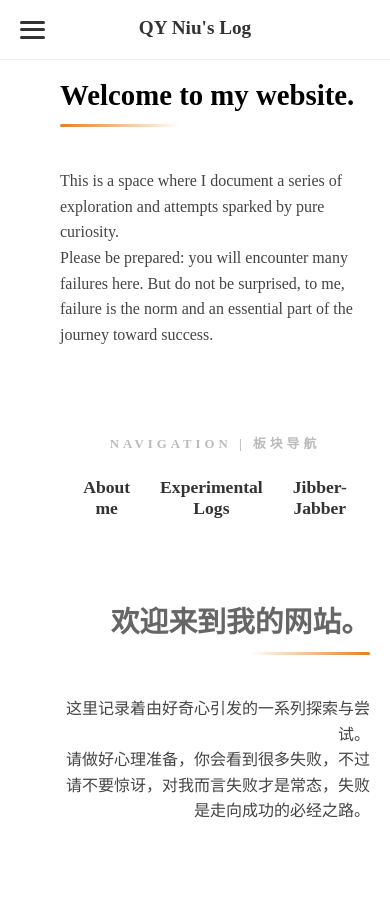
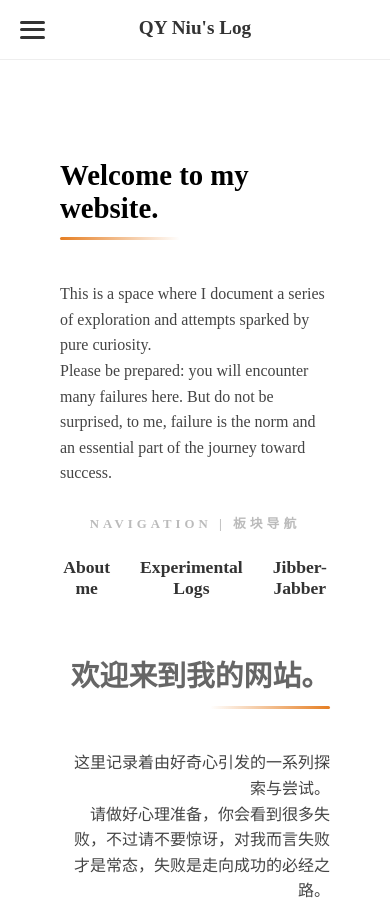
Before and after one commit to nqy-exp/nqy-exp.github.io, a Jekyll site: the page built from index.md, in a window 390 px wide and 900 px high. Built offline with Jekyll 4.4.1, drawn with Linux system fonts in a browser that asks for light colours.

Commit message:
Update style.css

```diff
--- a/assets/css/style.css
+++ b/assets/css/style.css
@@ -152,35 +152,47 @@
    解决汉堡包挤压标题导致的不对称问题
    ========================================= */
 @media (max-width: 768px) {
-     .my-custom-header {
-        position: fixed !important; /* 【关键】从 sticky 改为 fixed，彻底解决下滑消失问题 */
+         /* 1. 全局防抖与防溢出 (解决你说的左右晃动问题) */
+    html, body {
+        width: 100% !important;
+        overflow-x: hidden !important;
+        margin: 0 !important;
+        padding: 0 !important;
+    }
+
+    /* 2. Header 修复 (解决悬浮消失和标题居中) */
+    .my-custom-header {
+        position: fixed !important; /* 固定在顶端 */
         top: 0 !important;
         left: 0 !important;
-        width: 100% !important;     /* 确保撑满屏幕宽度 */
-        height: 60px;               /* 给一个明确的高度，方便下方计算 */
-        z-index: 3000 !important;   /* 确保它是全站最高层级 */
+        width: 100% !important;
+        height: 60px !important;
+        z-index: 3000 !important;
         display: flex !important;
         justify-content: center !important; /* 标题居中 */
         padding: 0 20px !important;
         box-sizing: border-box !important;
     }
 
-    /* 让汉堡包“脱离排队”，变成悬浮在左侧的图标 */
+    /* 让正文内容从 Header 下方开始，并留出呼吸感 (解决标题太近的问题) */
+    body {
+        padding-top: 80px !important; /* 这里的 80px 决定了标题和 Header 的距离 */
+    }
+
     .hamburger-btn {
         display: flex !important;
-        position: absolute !important; /* 【关键】不再参与 Flex 排队，宽度被忽略 */
-        left: 20px;            /* 固定距离左边 20px */
-        top: 50%;              /* 垂直居中 */
-        transform: translateY(-50%); /* 精准微调垂直位置 */
-        z-index: 3100 !important; /* 比 Header 还高，确保能点到 */
+        position: absolute !important;
+        left: 20px !important;
+        top: 50% !important;
+        transform: translateY(-50%) !important;
+        z-index: 3100 !important;
     }
 
-    /* 让标题容器占满全宽，从而实现真正的水平居中 */
     .header-left {
-        width: 100%;
-        margin: 0 !important;  /* 清除所有边距干扰 */
-        display: flex;
-        justify-content: center; /* 强制标题在 Header 正中间 */
+        width: 100% !important;
+        margin: 0 !important;
+        display: flex !important;
+        justify-content: center !important;
     }
 
     /* 隐藏桌面端菜单 */
@@ -410,18 +422,18 @@
 /* 移动端响应式样式 (水平滚动模式) */
 /* ----------------------------------------- */
 @media (max-width: 768px) {
-/* 1. 容器层：由并排改为上下堆叠 */
-.layout-container_split {
-flex-direction: column !important;
-padding: 0 !important; /* 移除边距，让内容撑满屏幕 */
+  .layout-container_split {
+        flex-direction: column !important; /* 变纵向堆叠 */
+        padding: 0 !important;             /* 移除容器边距，防止撑开宽度 */
+        width: 100% !important;
+        box-sizing: border-box !important;
     }
 
-
-/* 3. 主内容区：调整边距 */
-.main-content {
-padding: 20px !important;   /* 给正文留出呼吸感，不至于贴死边缘 */
-width: 100% !important;
-flex: none !important;
+    .main-content {
+        width: 100% !important;
+        flex: none !important;
+        padding: 20px !important;          /* 给正文留出呼吸感 */
+        box-sizing: border-box !important; /* 确保 padding 不会撑开宽度导致晃动 */
     }
 }
 
```
